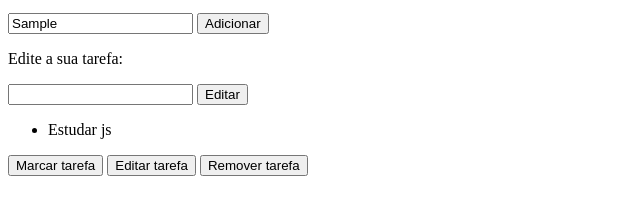
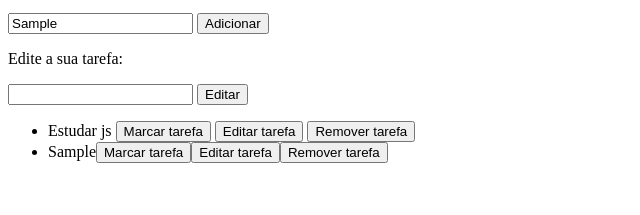
Before and after one commit to Bruno-Braganca-Fernandes/Pratique-JQuery, a plain HTML site: page index.html in a window 1280 px wide. Both pictures are taken after typing "Sample" into the empty fields and a click on the button "Adicionar". Shown: the part 101-316 px from the top of the page, without its empty margins (0-640 px from the left). Drawn offline with nearby package versions, Linux system fonts and the light colour scheme.

Commit message:
Adding list item

```diff
--- a/index.html
+++ b/index.html
@@ -15,7 +15,7 @@
                 To-Do List
             </h1>
         </header>
-        <form class="form">
+        <form >
             <p>Adicione a sua tarefa:</p>
             <input type="text" class="todo-input" placeholder="O que você vai fazer ?">
             <button type="submit">Adicionar</button>
@@ -27,16 +27,16 @@
                 <button type="submit" class="editBtn">Editar</button>
             </div>
         </form>
-        <div class="todo-list">
+        <div >
             <div class="hide">
-                <ul>
+                <ul class="todo-list">
                     <li>
                         Estudar js
+                        <button class="finish-todo">Marcar tarefa</button>
+                        <button class="edit-todo">Editar tarefa</button>
+                        <button class="remove-todo">Remover tarefa</button>
                     </li>
                 </ul>
-                <button class="finish-todo">Marcar tarefa</button>
-                <button class="edit-todo">Editar tarefa</button>
-                <button class="remove-todo">Remover tarefa</button>
             </div>
         </div>
     </div>
--- a/main.js
+++ b/main.js
@@ -1,7 +1,13 @@
-const task = $(".todo-input").val()
 
 let tasks = ''
 
-$(".form").submit(function (e) {
+$("form").on('submit', function (e) {
     e.preventDefault()
+    const task = $(".todo-input").val()
+    const newListItem = $(`<li>${task}</li>`)
+    $(`<button class="finish-todo">Marcar tarefa</button>`).appendTo(newListItem)
+    $(`<button class="edit-todo">Editar tarefa</button>`).appendTo(newListItem)
+    $(`<button class="remove-todo">Remover tarefa</button>`).appendTo(newListItem)
+    $((`.todo-list`)).append(newListItem)
+    task=""
 })
```
